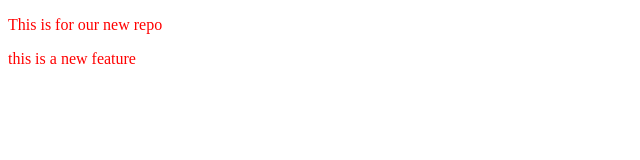
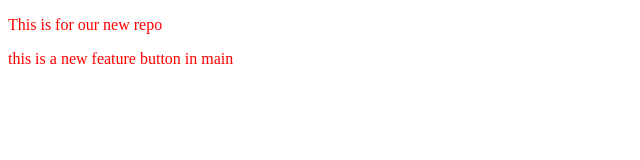
Before and after one commit to ayush101194/LocalRepo, a plain HTML site: page index.html in a window 1280 px wide. Shown: the full height of the page, 0-640 px from the left. Drawn offline with Linux system fonts and the light colour scheme.

Commit message:
added button in main

```diff
--- a/index.html
+++ b/index.html
@@ -8,7 +8,7 @@
 </head>
 <body>
     <P>This is for our new repo</P>
-    <p>this is a new feature</p>
+    <p>this is a new feature button in main</p>
 
 </body>
 </html>
```
